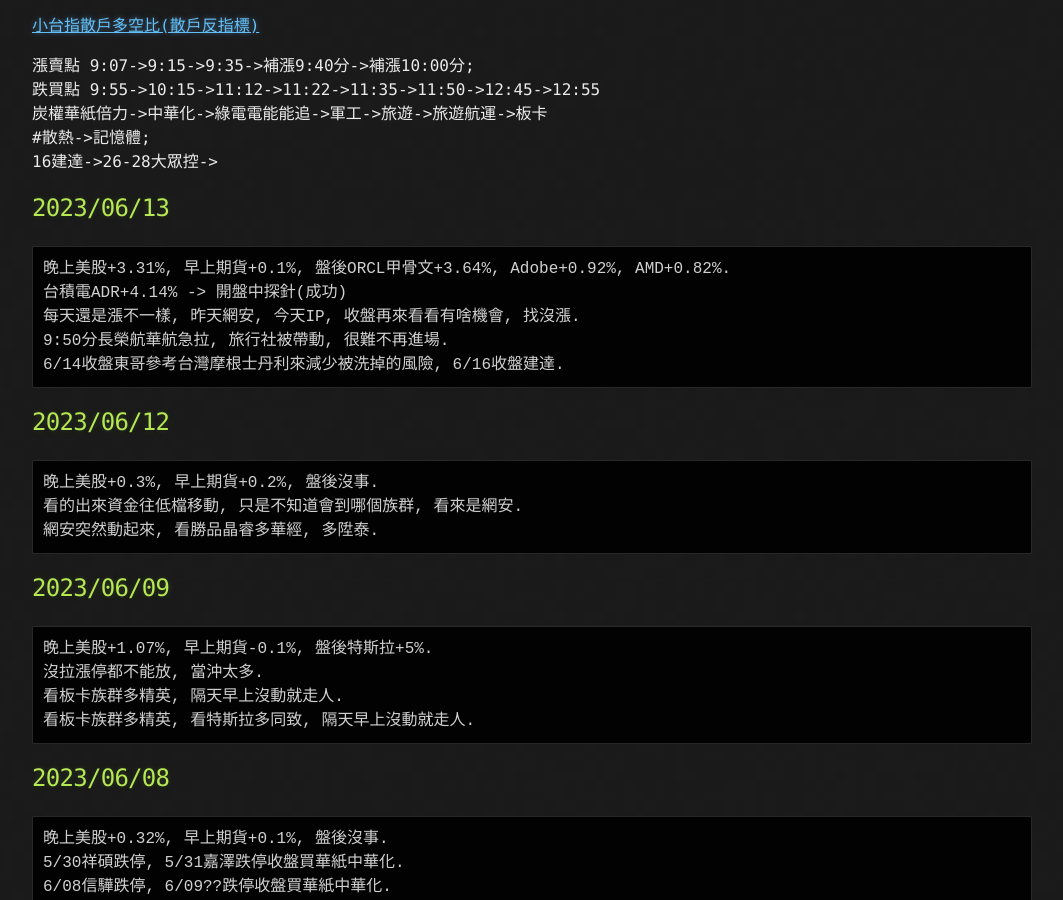
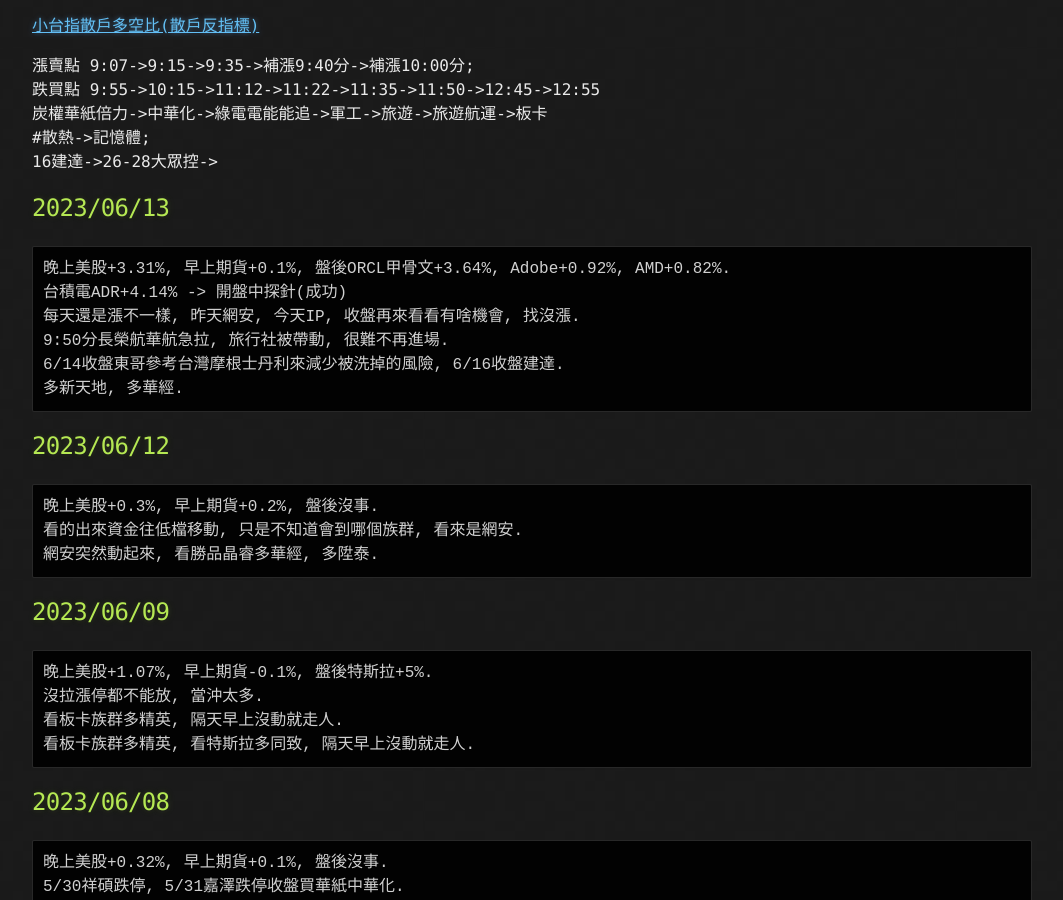
Before and after one commit to lepg5487/Stock_God, a Jekyll site: the page built from index.md, in a window 1280 px wide and 900 px high, scrolled down 484 px. Shown: the whole window, without its empty margins (108-1171 px from the left). Built offline with Jekyll 4.4.1, drawn with Linux system fonts in a browser that asks for light colours; our own code applies the rules of GitHub Pages for plain Markdown files.

Commit message:
Update index.md

````diff
--- a/index.md
+++ b/index.md
@@ -30,6 +30,7 @@ layout: testlayouts
 每天還是漲不一樣, 昨天網安, 今天IP, 收盤再來看看有啥機會, 找沒漲.
 9:50分長榮航華航急拉, 旅行社被帶動, 很難不再進場.
 6/14收盤東哥參考台灣摩根士丹利來減少被洗掉的風險, 6/16收盤建達.
+多新天地, 多華經.
 ```
 
 ## 2023/06/12
````
